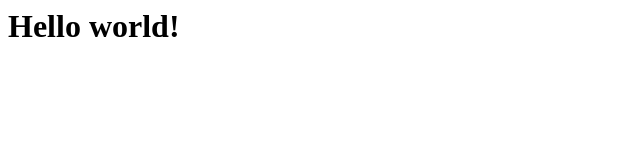
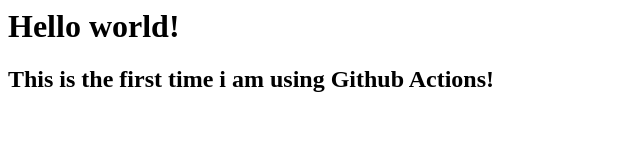
Before and after one commit to ohjenssen/intro_to_github_actions, a plain HTML site: page index.html in a window 1280 px wide. Shown: the whole page, without its empty margins (0-640 px from the left). Drawn offline with Linux system fonts and the light colour scheme.

Commit message:
Update index.html

```diff
--- a/index.html
+++ b/index.html
@@ -4,5 +4,6 @@
 </head>
 <body>
   <h1>Hello world!</h1>
+  <h2>This is the first time i am using Github Actions!</h2>
 </body>
 </html>
```
